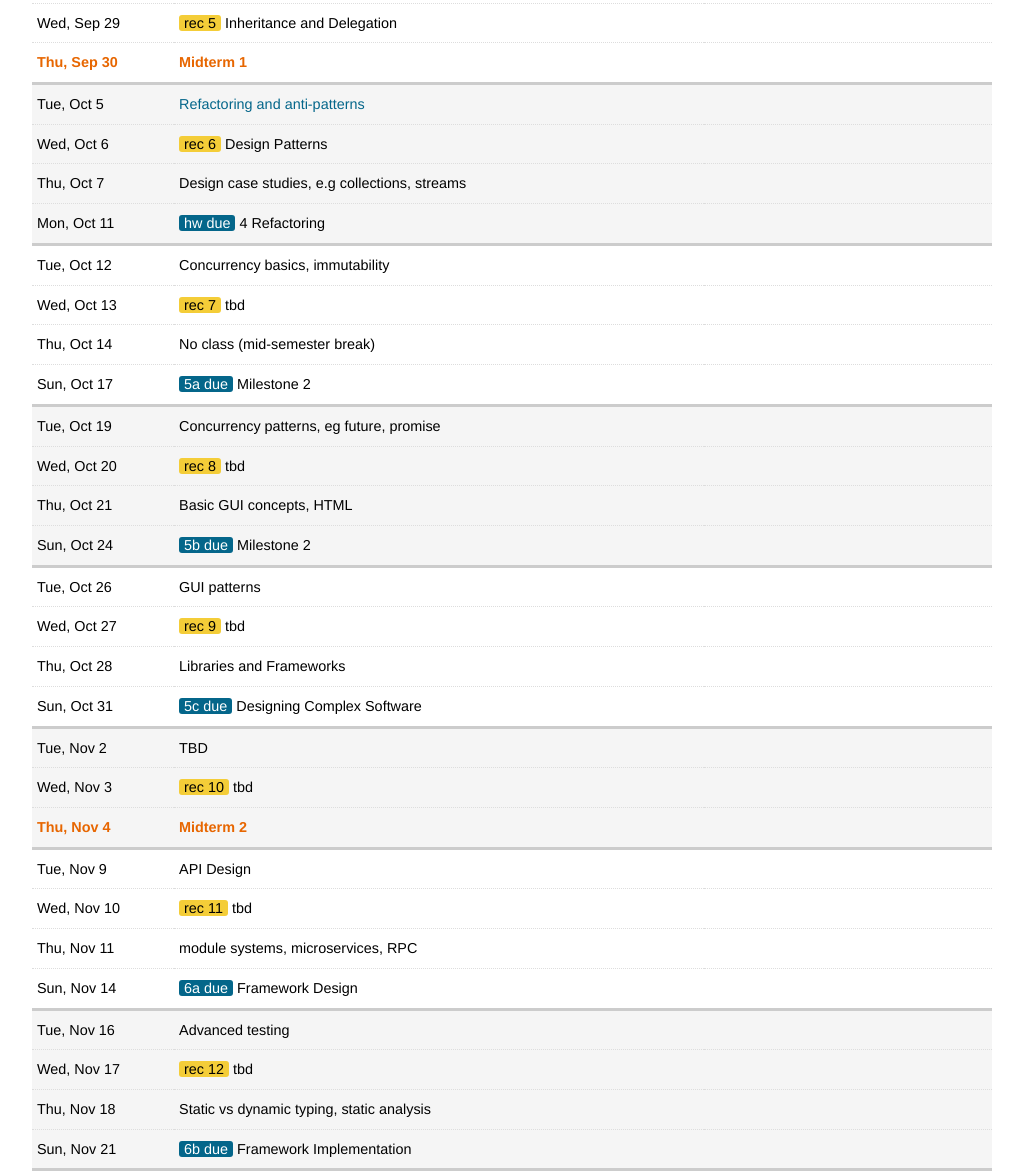
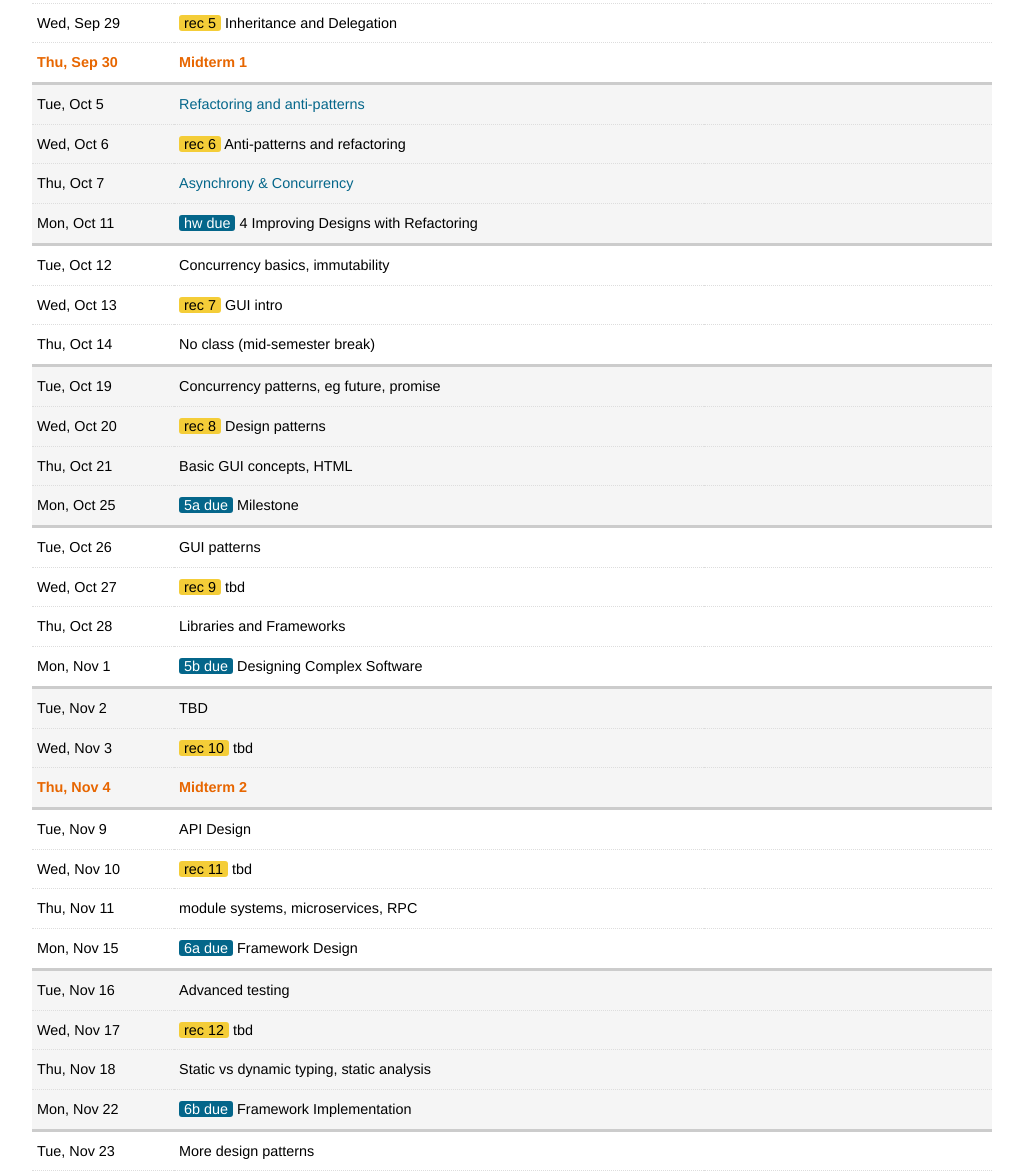
Before and after one commit to CMU-17-214/CMU-17-214.github.io, a plain HTML site: page f2021/index.html in a window 1280 px wide. Shown: the part 2539-3713 px from the top of the page, without its empty margins (128-1151 px from the left). Drawn offline with Linux system fonts and the light colour scheme.

Commit message:
Update website

```diff
--- a/f2021/index.html
+++ b/f2021/index.html
@@ -112,7 +112,7 @@
 
 <tr>
           <td>Sun, Sep 12</td>
-          <td><span class="assignment"><span class="hw">hw due</span> 1 Intro to OO</td>
+          <td><span class="assignment"><span class="hw">hw due</span> 1 Intro to OO and Libraries</td>
           <td></td>
         </tr>
 
@@ -202,19 +202,19 @@
 
 <tr>
           <td>Wed, Oct 6</td>
-          <td><span class="rec">rec 6</span> Design Patterns</td>
+          <td><span class="rec">rec 6</span> Anti-patterns and refactoring</td>
           <td></td>
         </tr>
 
 <tr class="">
           <td>Thu, Oct 7</td>
-          <td>Design case studies, e.g collections, streams</td>
+          <td><a href="slides/20211007-asynchrony-and-concurrency.pdf">Asynchrony & Concurrency</a></td>
           <td></td>
         </tr>
 
 <tr>
           <td>Mon, Oct 11</td>
-          <td><span class="assignment"><span class="hw">hw due</span> 4 Refactoring</td>
+          <td><span class="assignment"><span class="hw">hw due</span> 4 Improving Designs with Refactoring</td>
           <td></td>
         </tr>
 
@@ -229,19 +229,13 @@
 
 <tr>
           <td>Wed, Oct 13</td>
-          <td><span class="rec">rec 7</span> tbd</td>
+          <td><span class="rec">rec 7</span> GUI intro</td>
           <td></td>
         </tr>
 
 <tr class="">
           <td>Thu, Oct 14</td>
           <td>No class (mid-semester break)</td>
-          <td></td>
-        </tr>
-
-<tr>
-          <td>Sun, Oct 17</td>
-          <td><span class="assignment"><span class="hw">5a due</span>  Milestone 2</td>
           <td></td>
         </tr>
 
@@ -256,7 +250,7 @@
 
 <tr>
           <td>Wed, Oct 20</td>
-          <td><span class="rec">rec 8</span> tbd</td>
+          <td><span class="rec">rec 8</span> Design patterns</td>
           <td></td>
         </tr>
 
@@ -267,8 +261,8 @@
         </tr>
 
 <tr>
-          <td>Sun, Oct 24</td>
-          <td><span class="assignment"><span class="hw">5b due</span>  Milestone 2</td>
+          <td>Mon, Oct 25</td>
+          <td><span class="assignment"><span class="hw">5a due</span>  Milestone</td>
           <td></td>
         </tr>
 
@@ -294,8 +288,8 @@
         </tr>
 
 <tr>
-          <td>Sun, Oct 31</td>
-          <td><span class="assignment"><span class="hw">5c due</span>  Designing Complex Software</td>
+          <td>Mon, Nov 1</td>
+          <td><span class="assignment"><span class="hw">5b due</span>  Designing Complex Software</td>
           <td></td>
         </tr>
 
@@ -342,7 +336,7 @@
         </tr>
 
 <tr>
-          <td>Sun, Nov 14</td>
+          <td>Mon, Nov 15</td>
           <td><span class="assignment"><span class="hw">6a due</span>  Framework Design</td>
           <td></td>
         </tr>
@@ -369,7 +363,7 @@
         </tr>
 
 <tr>
-          <td>Sun, Nov 21</td>
+          <td>Mon, Nov 22</td>
           <td><span class="assignment"><span class="hw">6b due</span>  Framework Implementation</td>
           <td></td>
         </tr>
@@ -411,7 +405,7 @@
         </tr>
 
 <tr>
-          <td>Sun, Dec 5</td>
+          <td>Fri, Dec 3</td>
           <td><span class="assignment"><span class="hw">6c due</span>  Framework Plugins</td>
           <td></td>
         </tr>
```
Also changed, not shown: 1 other file.
